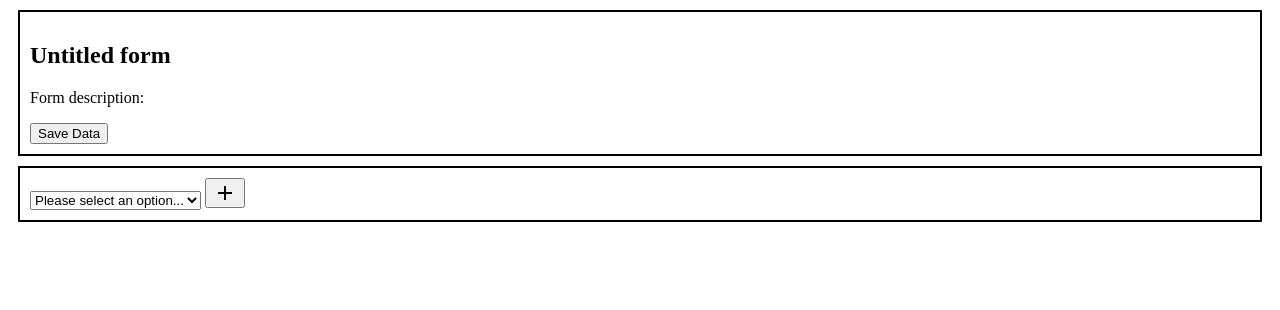
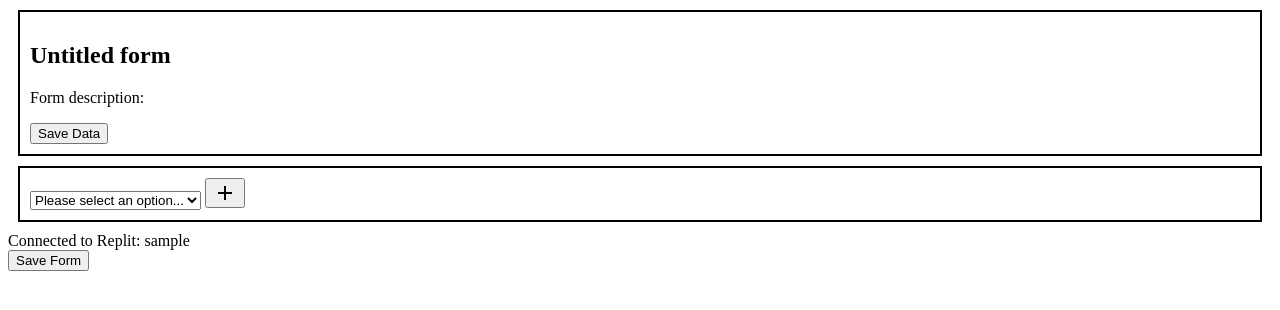
Before and after one commit to moogle-devs/forms, a Flask app: template templates/edit.html in a window 1280 px wide. Shown: the part 39-349 px from the top of the page. Run offline with Flask 3, Linux system fonts and the light colour scheme; the template is opened without the code that fills it: most values are stand-ins (such as "Sample title", 1, 10 or a date in 2020).

Commit message:
ReplAuth & Cloud

```diff
--- a/templates/edit.html
+++ b/templates/edit.html
@@ -34,4 +32,16 @@
     </select>
     <button class="material-symbols-outlined" onclick="addContent();">add</button>
   </section>
+  <div>
+    {% if login != "" %}
+    Connected to Replit: {{login}}<br/>
+    <button onclick="saveFormToCloud('{{login}}');">Save Form</button>
+    {% else %}
+    Login with Replit to save your forms in the cloud.<br/>
+    <script src="https://auth.util.repl.co/script.js"></script>
+    {% endif %}
+  </div>
+
+  <script type="text/javascript" src="{{ url_for('edit_script') }}"></script>
+
 {% endblock %}
```
Also changed, not shown: other parts of templates/edit.html (+0 -2 lines).
